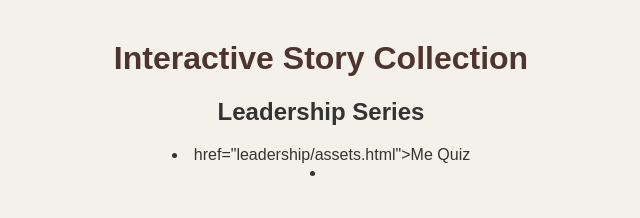
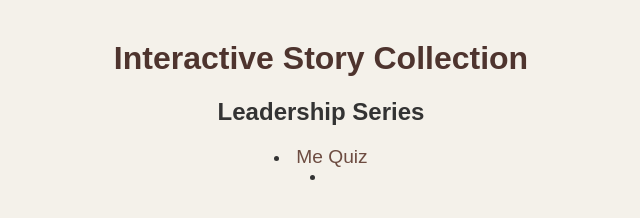
Before and after one commit to rockchalknam/coffee, a plain HTML site: page index.html in a window 1280 px wide. Shown: the whole page, without its empty margins (319-959 px from the left). Drawn offline with Linux system fonts and the light colour scheme.

Commit message:
Update index.html

```diff
--- a/index.html
+++ b/index.html
@@ -31,8 +31,7 @@
   <h2>Leadership Series</h2>
 
   <p>
-   <li></a>href="leadership/assets.html">Me Quiz</a><li>
-
+   <li><a href="leadership/assets.html">Me Quiz</a><li>
   </p>
 
 </body>
```
